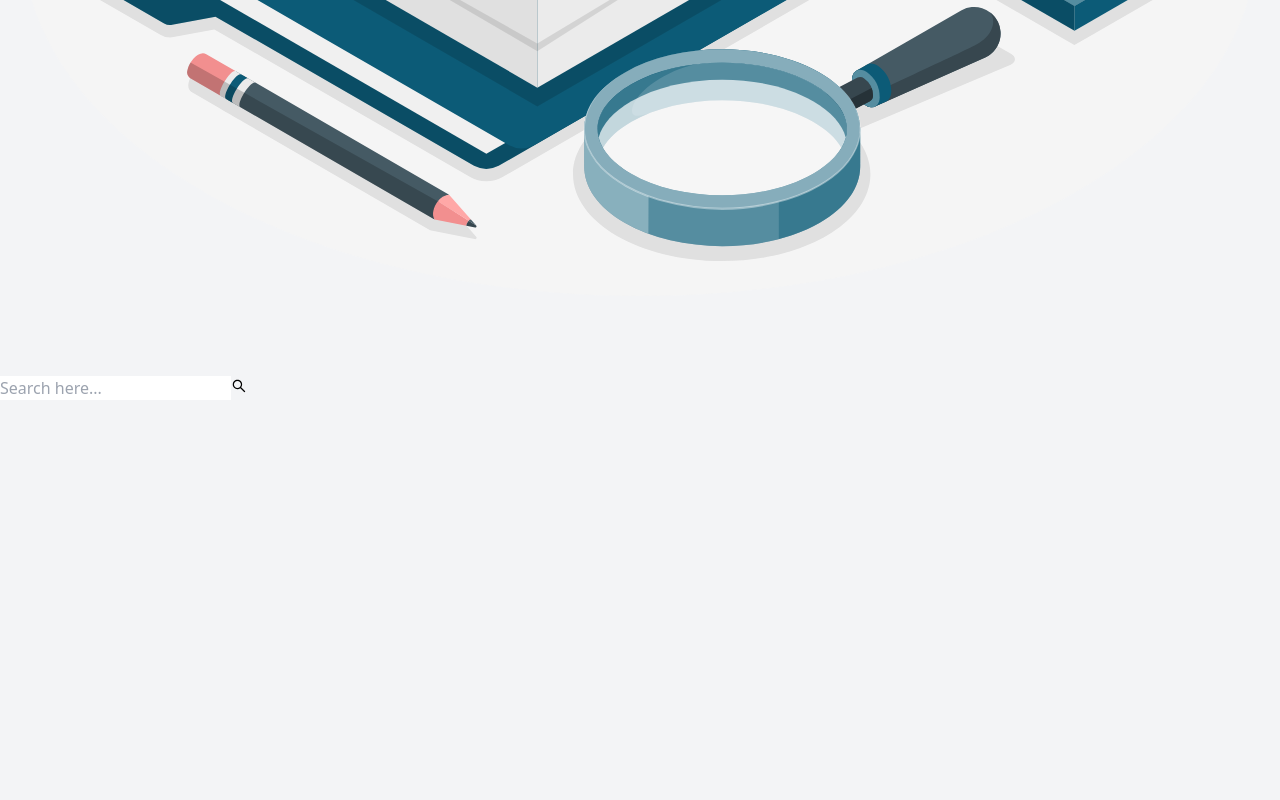
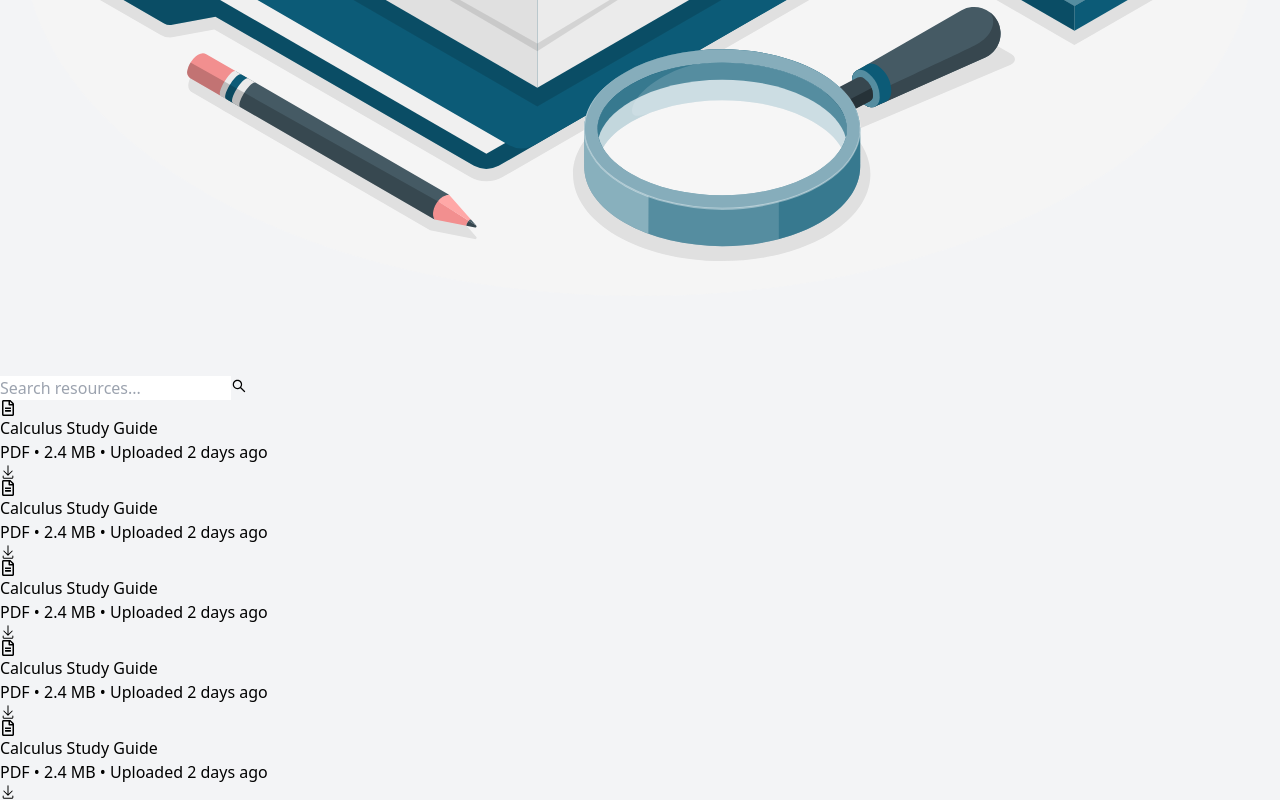
Before and after one commit to BSC-04-20/EduconnectFrontend, a React (Vite) app: page /resources in a window 1280 px wide. Shown: the part 1232-2032 px from the top of the page. Before the commit the page ends 1632 px from the top, so only its background shows below. Built offline with nearby package versions, Linux system fonts and the light colour scheme.

Commit message:
resources update

```diff
--- a/src/components/Lecture/Resources/ResourcesList.jsx
+++ b/src/components/Lecture/Resources/ResourcesList.jsx
@@ -1,8 +1,67 @@
+import { AiOutlineSearch } from "react-icons/ai";
+import { GoDownload} from "react-icons/go";
+import { FaRegFileAlt } from "react-icons/fa";
 
 export default function ResourcesList(){
     return(
-        <div>
+        <div className="bg-white mr-10">
+           <div className="mb-10">
+           <form className="w-[350px] relateve">
+                <div className="relative">
+                    <input type="search" placeholder="Search resources..." className="text-center w-full p-4 rounded-tl-lg rounded-tr-lg rounded-br-lg rounded-bl-lg bg-white"/>
+                    <button className="absolute left-1 top-1/2 -translate-y-1/2 p-4 bg-white rounded-full">
+                        <AiOutlineSearch className="bg-transparent text-xl text-gray-500"/>
+                    </button>
+                </div>
+            </form>
+           </div>
 
+            <div>
+                <div className="mb-5 flex flex-rows">
+                    <FaRegFileAlt className="text-5xl text-blue-900"/>
+                    <div className="ml-5">
+                        <div><span className="text-sm text-black">Calculus Study Guide</span></div>
+                        <span className="text-xs font-light text-gray-500">PDF • 2.4 MB • Uploaded 2 days ago</span>
+                    </div>
+                    <GoDownload className="text-3xl text-gray-500 ml-10"/>
+                </div>
+
+                <div className="mb-5 flex flex-rows">
+                    <FaRegFileAlt className="text-5xl text-blue-900"/>
+                    <div className="ml-5">
+                        <div><span className="text-sm text-black">Calculus Study Guide</span></div>
+                        <span className="text-xs font-light text-gray-500">PDF • 2.4 MB • Uploaded 2 days ago</span>
+                    </div>
+                    <GoDownload className="text-3xl text-gray-500 ml-10"/>
+                </div>
+
+                <div className="mb-5 flex flex-rows">
+                    <FaRegFileAlt className="text-5xl text-blue-900"/>
+                    <div className="ml-5">
+                        <div><span className="text-sm text-black">Calculus Study Guide</span></div>
+                        <span className="text-xs font-light text-gray-500">PDF • 2.4 MB • Uploaded 2 days ago</span>
+                    </div>
+                    <GoDownload className="text-3xl text-gray-500 ml-10"/>
+                </div>
+
+                <div className="mb-5 flex flex-rows">
+                    <FaRegFileAlt className="text-5xl text-blue-900"/>
+                    <div className="ml-5">
+                        <div><span className="text-sm text-black">Calculus Study Guide</span></div>
+                        <span className="text-xs font-light text-gray-500">PDF • 2.4 MB • Uploaded 2 days ago</span>
+                    </div>
+                    <GoDownload className="text-3xl text-gray-500 ml-10"/>
+                </div>
+
+                <div className="mb-5 flex flex-rows">
+                    <FaRegFileAlt className="text-5xl text-blue-900"/>
+                    <div className="ml-5">
+                        <div><span className="text-sm text-black">Calculus Study Guide</span></div>
+                        <span className="text-xs font-light text-gray-500">PDF • 2.4 MB • Uploaded 2 days ago</span>
+                    </div>
+                    <GoDownload className="text-3xl text-gray-500 ml-10"/>
+                </div>
+            </div>
         </div>
     )
 }
--- a/src/components/Lecture/Resources/SearchBar.jsx
+++ /dev/null
@@ -1,14 +0,0 @@
-import { AiOutlineSearch } from "react-icons/ai";
-
-export default function SearchBar(){
-    return(
-        <form className="w-[500px] relateve">
-            <div className="relative">
-                <input type="search" placeholder="Search here..." className=" w-full p-4 rounded-full bg-gray-300"/>
-                <button className="absolute right-1 top-1/2 -translate-y-1/2 p-4 bg-gray-400 rounded-full">
-                    <AiOutlineSearch/>
-                </button>
-            </div>
-        </form>
-    )
-}
--- a/src/screens/Resources.jsx
+++ b/src/screens/Resources.jsx
@@ -1,6 +1,6 @@
 import LectureSideBar from "../components/Lecture/SideBar";
 import ResourcesHeader from "../components/Lecture/Resources/ResourcesHeader";
-import SearchBar from "../components/Lecture/Resources/SearchBar";
+import ResourcesList from "../components/Lecture/Resources/ResourcesList";
 
 export default function Resources(){
     return(
@@ -8,7 +8,7 @@ export default function Resources(){
             <LectureSideBar/>
             <section className="ml-[17%] w-[100%]">
                 <ResourcesHeader/>
-                <SearchBar/>
+                <ResourcesList/>
             </section>
         </div>
     )
```
